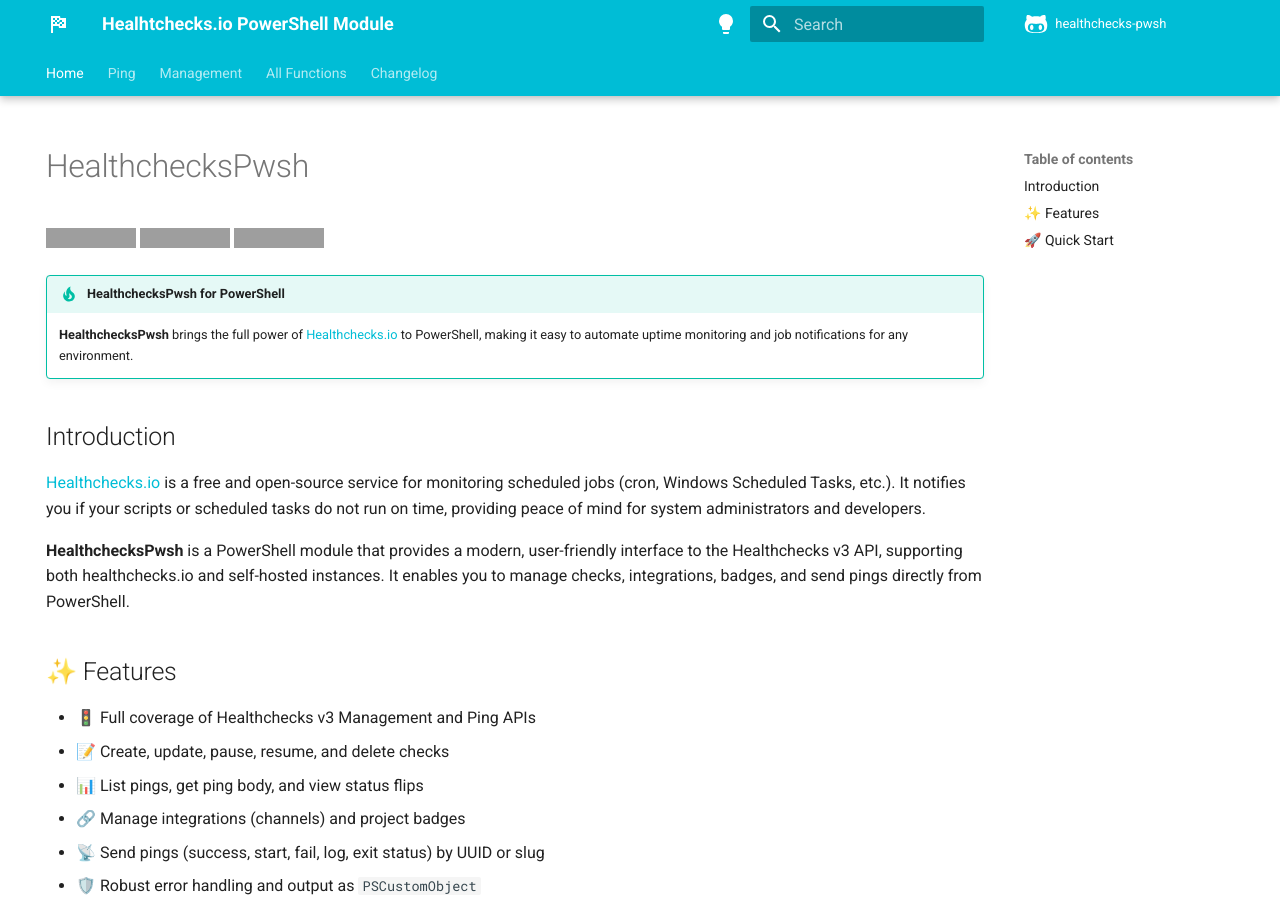
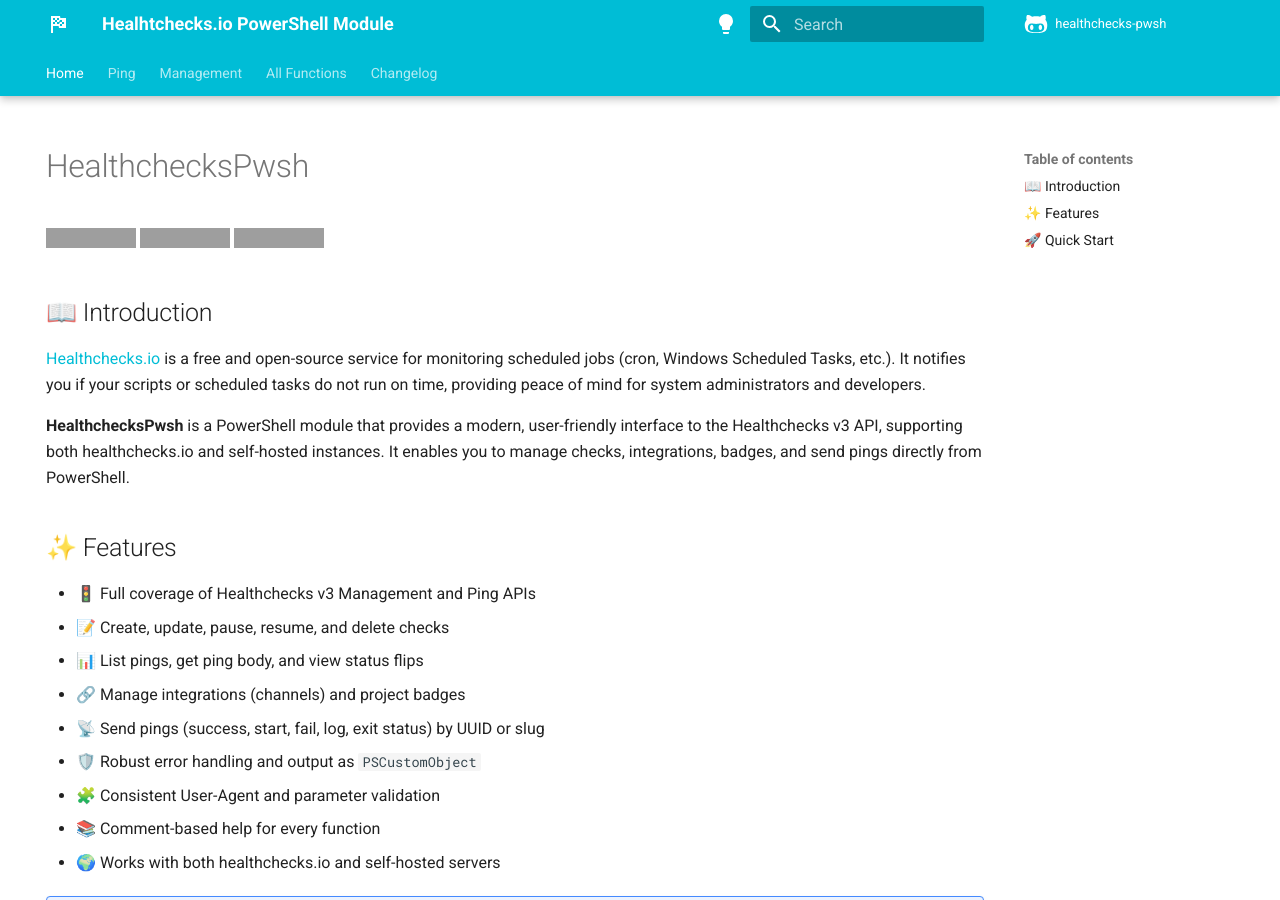
Before and after one commit to ptmorris1/healthchecks-pwsh, an MkDocs documentation site: the page built from docs/index.md, in a window 1280 px wide and 900 px high. Built offline with MkDocs 1.6.1 and Material for MkDocs 9.7.7, drawn with Linux system fonts in a browser that asks for light colours; comment, search, counter and statistics services are not loaded; grey boxes are pictures that could not be loaded.

Commit message:
update docs

```diff
--- a/docs/index.md
+++ b/docs/index.md
@@ -9,10 +9,7 @@
 ![API](https://img.shields.io/badge/API-v3-blueviolet?style=flat-square)
 ![Platform](https://img.shields.io/badge/platform-Windows%20%7C%20Linux%20%7C%20macOS-blue?style=flat-square)
 
-!!! tip "HealthchecksPwsh for PowerShell"
-    **HealthchecksPwsh** brings the full power of [Healthchecks.io](https://healthchecks.io) to PowerShell, making it easy to automate uptime monitoring and job notifications for any environment.
-
-## Introduction
+## 📖 Introduction
 
 [Healthchecks.io](https://healthchecks.io) is a free and open-source service for monitoring scheduled jobs (cron, Windows Scheduled Tasks, etc.). It notifies you if your scripts or scheduled tasks do not run on time, providing peace of mind for system administrators and developers.
 
```
Also changed, not shown: README.md (+9 -0 lines), docs/Management/badges/Get-ProjectBadges.md (+1 -1 lines).
